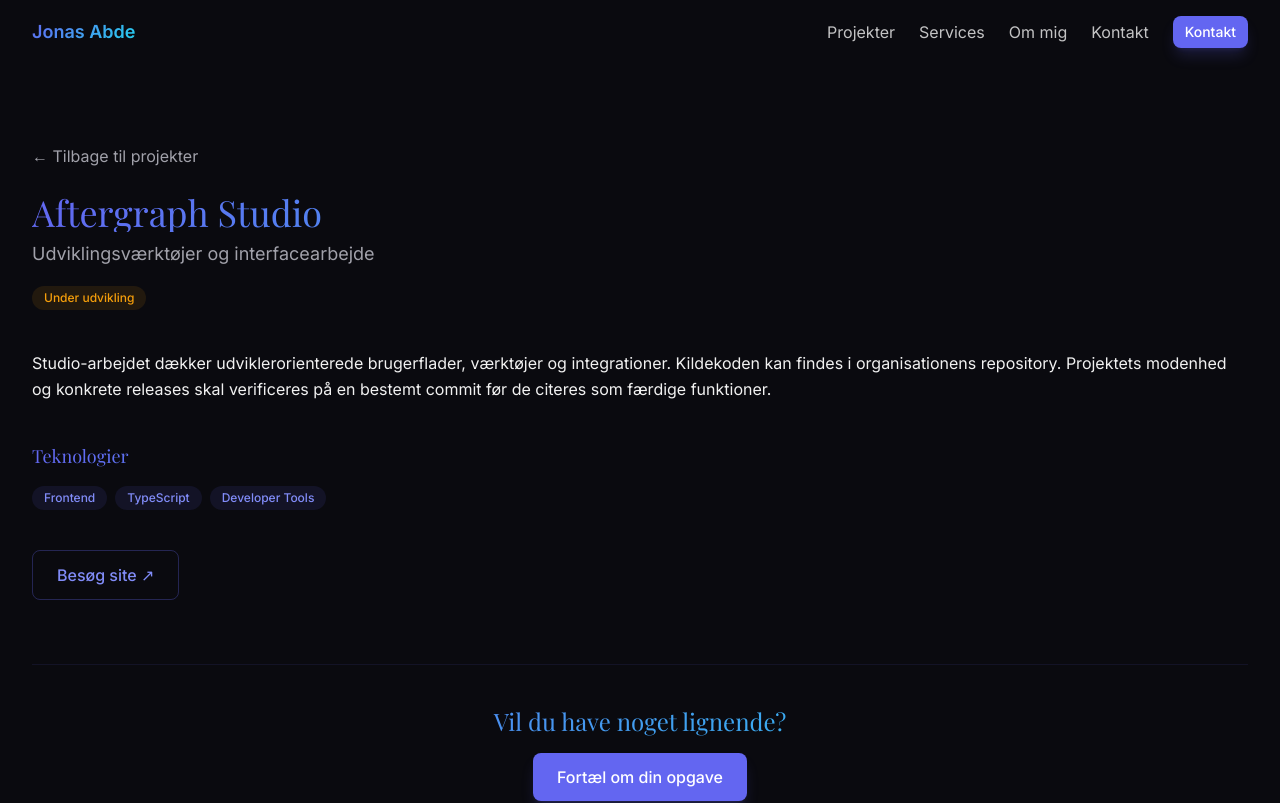
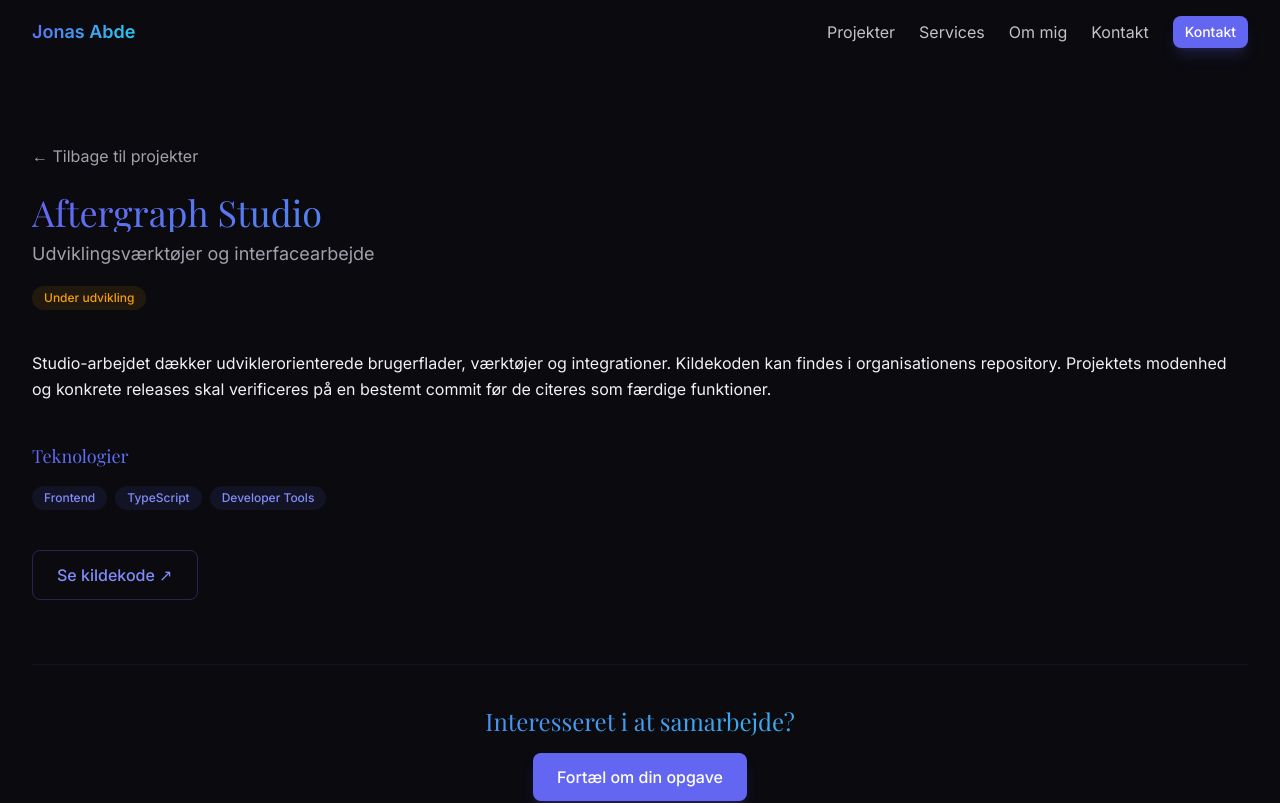
Before and after one commit to JonasAbde/JonasAbde, a React (Vite) app: page /projekter/aftergraph-studio in a window 1280 px wide. Shown: the top 803 px of the page. Built offline with nearby package versions, Linux system fonts and the light colour scheme.

Commit message:
fix(portfolio): align services, SEO and project navigation with real experience

```diff
--- a/src/pages/ProjectDetail.tsx
+++ b/src/pages/ProjectDetail.tsx
@@ -92,7 +92,7 @@ export default function ProjectDetail() {
           {project.url && (
             <div className="mb-10">
               <Button href={project.url} variant="outline" size="lg">
-               Besøg site ↗
+                {project.url.includes('github.com/') ? 'Se kildekode ↗' : 'Besøg website ↗'}
               </Button>
             </div>
           )}
@@ -100,7 +100,7 @@ export default function ProjectDetail() {
           {/* CTA section */}
           <div className="mt-16 pt-10 border-t border-primary/10 text-center">
             <h2 className="text-2xl font-display text-gradient mb-4">
-              Vil du have noget lignende?
+              Interesseret i at samarbejde?
             </h2>
             <Button to="/kontakt" variant="primary" size="lg">
               Fortæl om din opgave
```
